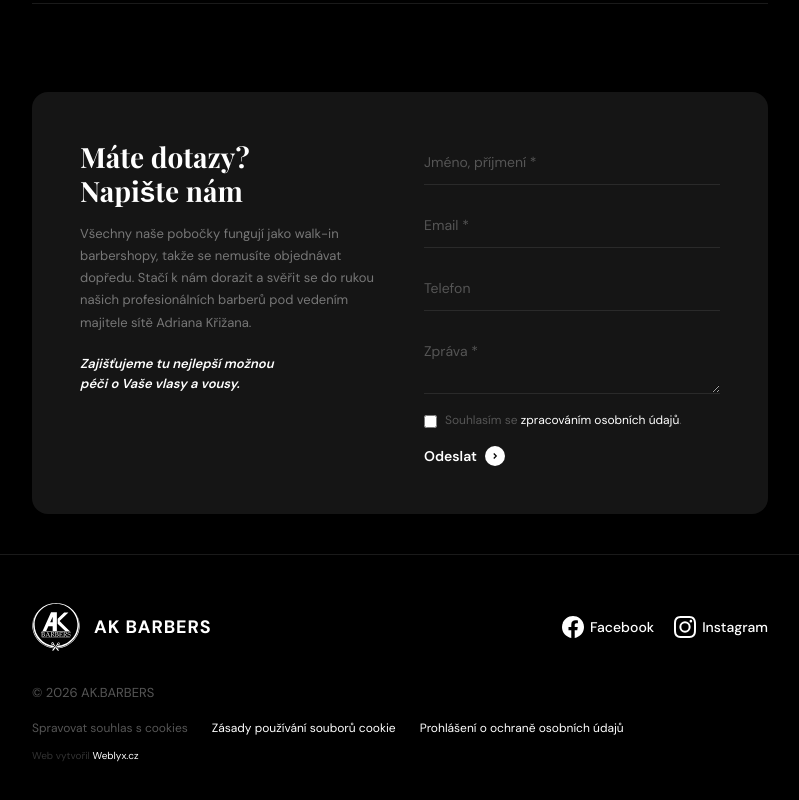
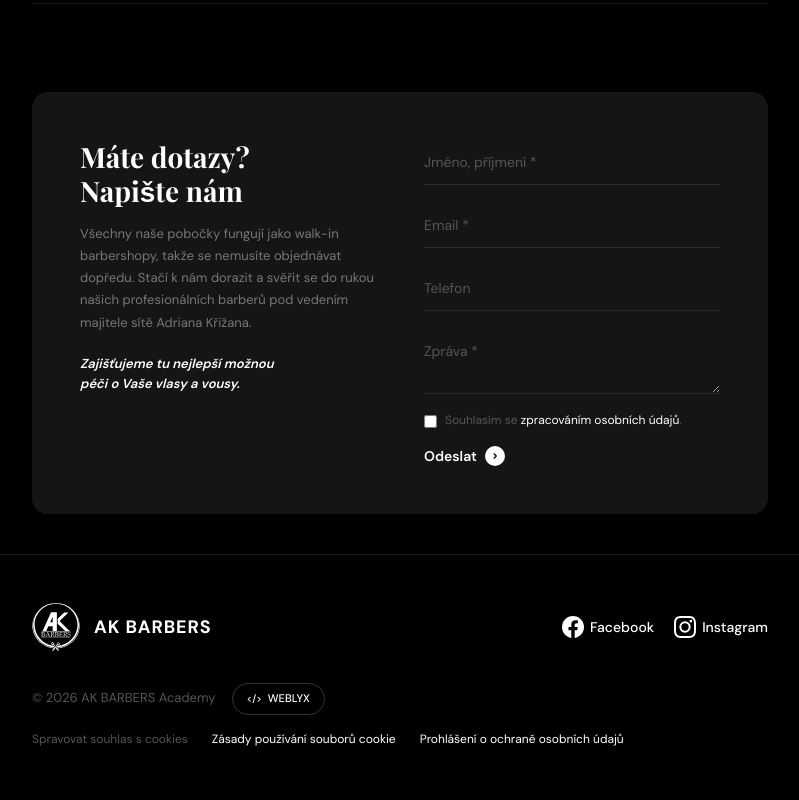
Before and after one commit to weblyxinfo-cmyk/akbarber-web, a Next.js app: page / in a window 1280 px wide. Shown: the part 3188-3988 px from the top of the page, without its empty margins (240-1039 px from the left). Built offline with nearby package versions, Linux system fonts and the light colour scheme; a web font is replaced by a local one.

Commit message:
Footer: match akbarber.com - AK BARBERS Academy + WEBLYX badge
- Copyright: "© 2026 AK BARBERS Academy"
- Weblyx credit: styled pill badge with </> icon
- Legal links below on separate row

Co-Authored-By: Claude Opus 4.6 <noreply@anthropic.com>

```diff
--- a/src/components/layout/Footer.tsx
+++ b/src/components/layout/Footer.tsx
@@ -37,9 +37,20 @@ export function Footer() {
           </div>
         </div>
 
-        <p className="mb-4 text-[13px] text-gray-light">&copy; 2026 AK.BARBERS</p>
+        <div className="mb-4 flex items-center gap-4">
+          <p className="text-[13px] text-gray-light">&copy; 2026 AK BARBERS Academy</p>
+          <a
+            href="https://weblyx.cz"
+            target="_blank"
+            rel="noopener noreferrer"
+            className="inline-flex items-center gap-1.5 rounded-full border border-[#333] px-3.5 py-1.5 text-[11px] font-medium text-gray-light transition-colors hover:border-[#555] hover:text-white"
+          >
+            <span className="text-[10px]">&lt;/&gt;</span>
+            WEBLYX
+          </a>
+        </div>
 
-        <div className="mb-3 flex flex-wrap gap-6">
+        <div className="flex flex-wrap gap-6">
           <CookieSettingsLink />
           <a href="/cookies" className="text-xs text-gray-light transition-colors hover:text-[#888]">
             Zásady používání souborů cookie
@@ -48,13 +59,6 @@ export function Footer() {
             Prohlášení o ochraně osobních údajů
           </a>
         </div>
-
-        <p className="text-[10px] text-gray-dark">
-          Web vytvořil{" "}
-          <a href="https://weblyx.cz" target="_blank" rel="noopener noreferrer" className="text-gray-light/50 transition-colors hover:text-white">
-            Weblyx.cz
-          </a>
-        </p>
       </div>
     </footer>
   );
```
